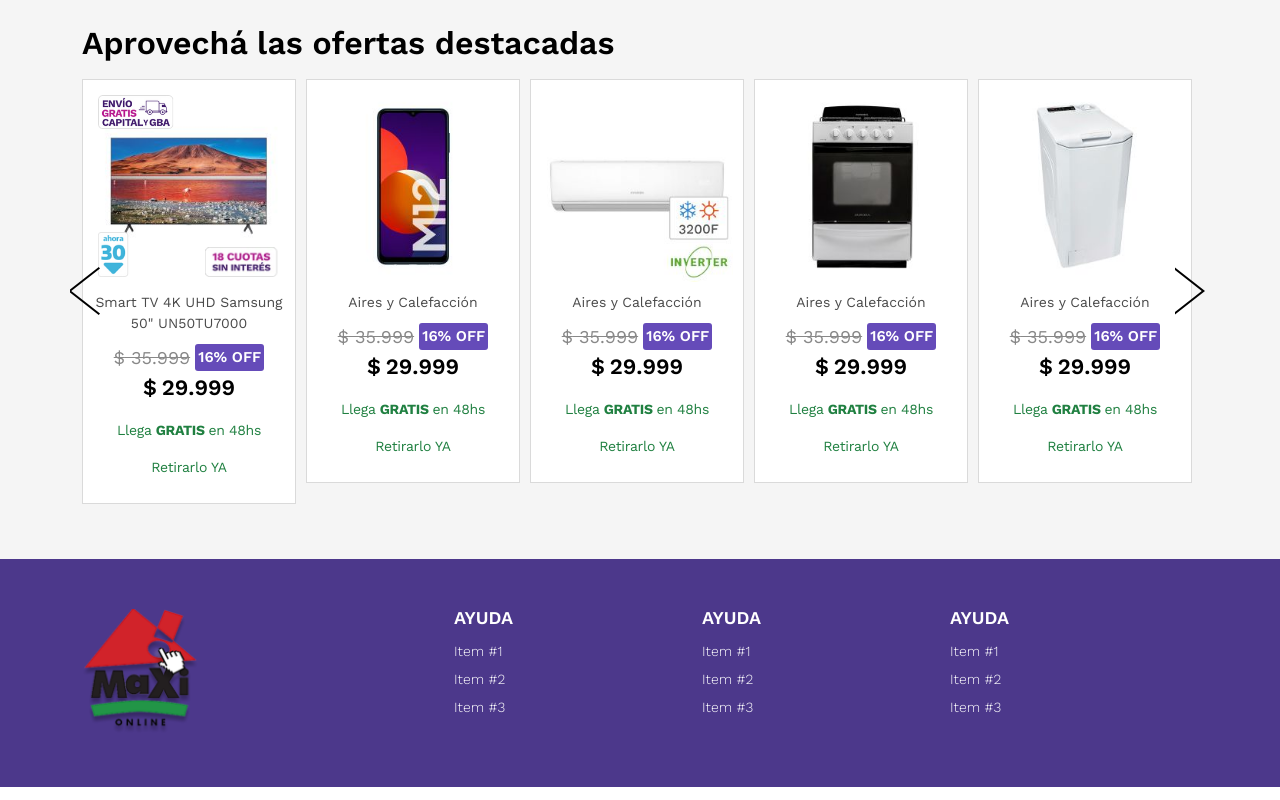
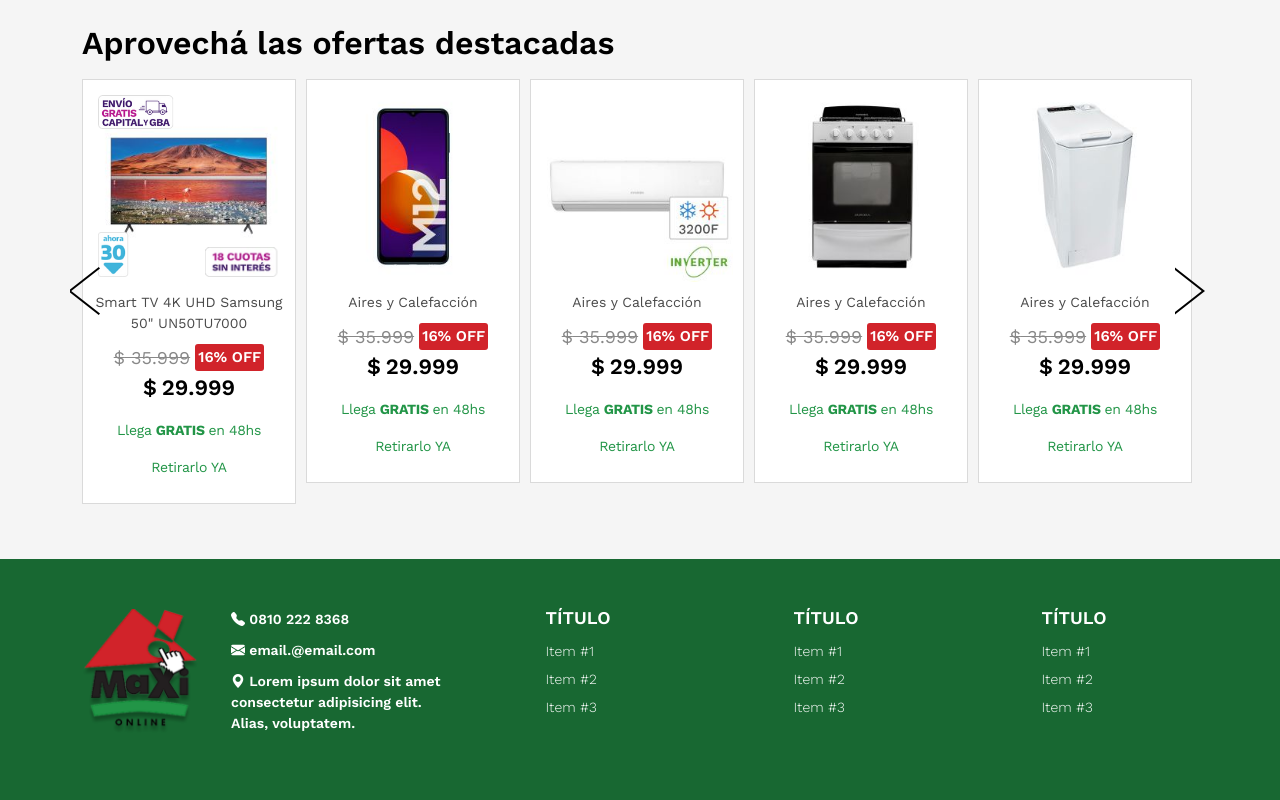
Before and after one commit to gfadavid/e-commerce, a website: page src/index.html in a window 1280 px wide. Shown: the part 716-1516 px from the top of the page. Drawn offline with nearby package versions, Linux system fonts and the light colour scheme.

Commit message:
Ajustes a la paleta de colores para el sitio.

```diff
--- a/src/index.html
+++ b/src/index.html
@@ -544,7 +544,7 @@
 
     </main>
 
-    <footer class="footer">
+    <footer class="footer text-center text-md-start">
 
       <section class="container">
 
@@ -556,11 +556,46 @@
 
               <div class="col">
 
-                <figure class="footer__logo">
+                <div class="row flex-column flex-md-row">
 
-                  <img class="footer__logo__image" src="img/logo1.png" alt="">
+                  <div class="col-auto">
 
-                </figure>
+                    <figure class="footer__logo">
+
+                      <a href="index.html">
+                        <img class="footer__logo__image" src="img/logo1.png" alt="">
+                      </a>
+
+                    </figure>
+
+                  </div>
+
+                  <div class="col">
+
+                    <ul class="mt-2 mt-md-0 footer__description">
+                      <li class="footer__description__item">
+                        <a href="tel:555555" class="footer__description__link">
+                          <i class="bi-telephone-fill"></i>
+                          0810 222 8368
+                        </a>
+                      </li>
+                      <li class="footer__description__item">
+                        <a href="mailto:email@email.com" class="footer__description__link">
+                          <i class="bi-envelope-fill"></i>
+                          email.@email.com
+                        </a>
+                      </li>
+                      <li class="footer__description__item">
+                        <p class="footer__description__text">
+                          <i class="bi-geo-alt-fill"></i>
+                          Lorem ipsum dolor sit amet consectetur adipisicing elit. Alias, voluptatem.
+                        </p>
+                      </li>
+                    </ul>
+
+                  </div>
+
+                </div>
 
               </div>
 
@@ -573,13 +608,45 @@
 
             <div class="row g-0">
 
-              <div class="col-md-4">
+              <div class="col-md-4 d-md-flex justify-content-md-center">
 
                 <div class="footer__column">
 
                   <div class="foouter__column__title">
                     <h2 class="subtitle--1">
-                      Ayuda
+                      título
+                    </h2>
+                  </div>
+
+                  <ul class="footer__column__list">
+
+                    <li class="footer__column__list__item">
+                      <a href="#" class="footer__column__list__link">
+                        item #1
+                      </a>
+                    </li>
+
+                    <li class="footer__column__list__item">
+                      <a href="#" class="footer__column__list__link">item #2</a>
+                    </li>
+
+                    <li class="footer__column__list__item">
+                      <a href="#" class="footer__column__list__link">item #3</a>
+                    </li>
+
+                  </ul>
+
+                </div>
+
+              </div>
+
+              <div class="col-md-4 d-md-flex justify-content-md-center">
+
+                <div class="footer__column">
+
+                  <div class="foouter__column__title">
+                    <h2 class="subtitle--1">
+                      título
                     </h2>
                   </div>
 
@@ -603,43 +670,13 @@
 
               </div>
 
-              <div class="col-md-4">
+              <div class="col-md-4 d-md-flex justify-content-md-center">
 
                 <div class="footer__column">
 
                   <div class="foouter__column__title">
                     <h2 class="subtitle--1">
-                      Ayuda
-                    </h2>
-                  </div>
-
-                  <ul class="footer__column__list">
-
-                    <li class="footer__column__list__item">
-                      <a href="#" class="footer__column__list__link">item #1</a>
-                    </li>
-
-                    <li class="footer__column__list__item">
-                      <a href="#" class="footer__column__list__link">item #2</a>
-                    </li>
-
-                    <li class="footer__column__list__item">
-                      <a href="#" class="footer__column__list__link">item #3</a>
-                    </li>
-
-                  </ul>
-
-                </div>
-
-              </div>
-
-              <div class="col-md-4">
-
-                <div class="footer__column">
-
-                  <div class="foouter__column__title">
-                    <h2 class="subtitle--1">
-                      Ayuda
+                      título
                     </h2>
                   </div>
 
--- a/src/scss/_variables.scss
+++ b/src/scss/_variables.scss
@@ -19,8 +19,9 @@
   --w-slider-indicator  : 6px;
   --h-slider-image      : 300px;
 
-  --color-1             : #654bb9;
-  --color-2             : #006afd;
+  // --color-1             : #654bb9;
+  --color-1             : #d1232a;
+  --color-2             : #229547;
   --color-3             : #f1f1f1;
   --color-4             : #888888;
   --color-5             : #440099;
--- a/src/scss/components/_top-offers.scss
+++ b/src/scss/components/_top-offers.scss
@@ -15,6 +15,7 @@
     position: relative;
     left: -5px;
     &:hover {
+      color: var(--gray-1);
       box-shadow: 5px 5px 5px var(--gray-3);
       transition: all .5s;
     }
@@ -86,7 +87,7 @@
     }
     &__shipping,
     &__withdraw {
-      color: var(--color-6);
+      color: var(--color-2);
       text-align: center;
       letter-spacing: -0.3px;
     }
--- a/src/scss/custom.scss
+++ b/src/scss/custom.scss
@@ -10,8 +10,7 @@
     list-style: none;
 }
 
-a,
-a:hover {
+a {
     color: var(--gray-1);
     text-decoration: none;
 }
--- a/src/scss/layout/_footer.scss
+++ b/src/scss/layout/_footer.scss
@@ -1,17 +1,19 @@
 .footer {
-  background-color: var(--color-1);
+  background-color: var(--color-2);
   padding-top: 50px;
   padding-bottom: 50px;
   position: relative;
   &::before {
     content: '';
-    background-color: rgba(0,0,0,.25);
+    background-color: rgba(0,0,0,.3);
     width: 100%;
     height: 100%;
     position: absolute;
     top: 0;
+    left: 0;
   }
   &__logo,
+  &__description,
   &__column {
     position: relative;
     z-index: 10;
@@ -21,6 +23,30 @@
     &__image {
       // background-color: steelblue;
       width: 125px;
+    }
+  }
+  &__description {
+    // background-color: lawngreen;
+    &__item {
+      margin-bottom: 10px;
+      &:last-child {
+        margin-bottom: 0;
+      }
+    }
+    &__link,
+    &__text {
+      color: var(--white);
+      font-size: var(--fsz-1);
+      font-weight: var(--semi-bold);
+      &:hover {
+        color: var(--white);
+        text-decoration: underline;
+      }
+    }
+    &__text {
+      &:hover {
+        text-decoration: none;
+      }
     }
   }
   &__column {
@@ -42,8 +68,8 @@
         // background-color: saddlebrown;
         color: var(--white);
         font-size: var(--fsz-1);
+        font-weight: var(--light);
         text-transform: capitalize;
-        font-weight: var(--light);
         &:hover {
           color: var(--white);
           text-decoration: underline;
--- a/src/scss/mediaqueries/_mediaqueries.scss
+++ b/src/scss/mediaqueries/_mediaqueries.scss
@@ -5,16 +5,20 @@
     padding-top: 0;
     padding-bottom: 0;
     &__top {
-      background-color: var(--color-3);
+      background-color: var(--color-1);
       height: var(--h-header);
       font-size: var(--fsz-3);
       &__links {
+        color: var(--white);
         margin-right: 20px;
         font-weight: var(--regular);
         display: flex;
         align-items: center;
+        &:hover {
+          color: var(--white);
+      }
         svg {
-          color: var(--color-4);
+          color: var(--white);
           margin-right: 5px;
         }
       }
```
Also changed, not shown: src/css/custom.css, src/css/main.css.
